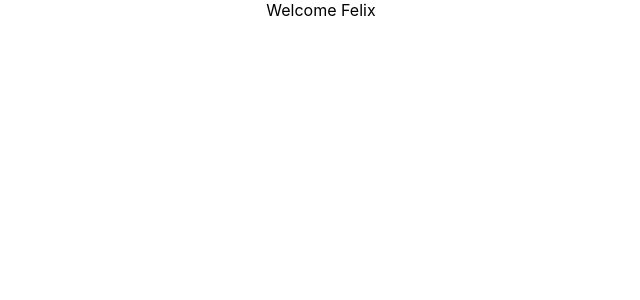
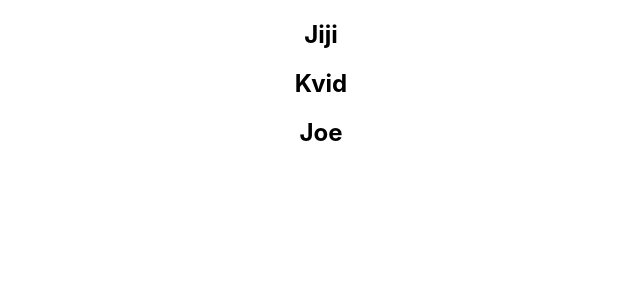
Before and after one commit to FelixOngati/hello-world-react, a React (Create React App) app: page / in a window 1280 px wide. Shown: the top 300 px of the page, without its empty margins (319-959 px from the left). Built offline with nearby package versions, Linux system fonts and the light colour scheme.

Commit message:
rendering lists

```diff
--- a/src/App.js
+++ b/src/App.js
@@ -11,11 +11,13 @@
 import EventBind from "./components/EventBind"
 import ParentComponent from "./components/ParentComponent"
 import UserGreeting from './components/UserGreeting';
+import NameList from './components/NameList';
 
 function App() {
   return (
     <div className="App">
-      <UserGreeting/>
+      <NameList/>
+      {/* <UserGreeting/> */}
         {/* <ParentComponent/> */}
         {/*<EventBind/>*/}
         {/*<FunctionClick/>*/}
--- /dev/null
+++ b/src/components/NameList.js
@@ -0,0 +1,14 @@
+import React from 'react'
+
+function NameList(){
+    const names = ['Jiji', 'Kvid', 'Joe']
+    return (
+        <div>
+            {
+                names.map( name => <h2>{name}</h2>)
+            }
+        </div>
+    )
+}
+
+export default NameList
```
